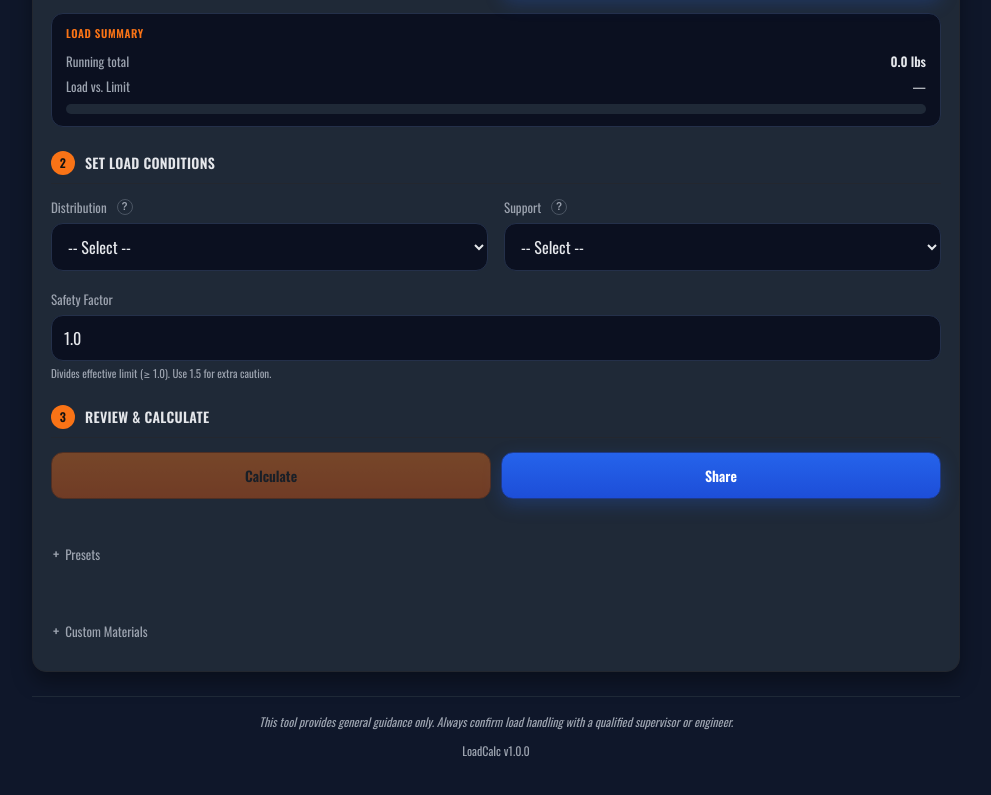
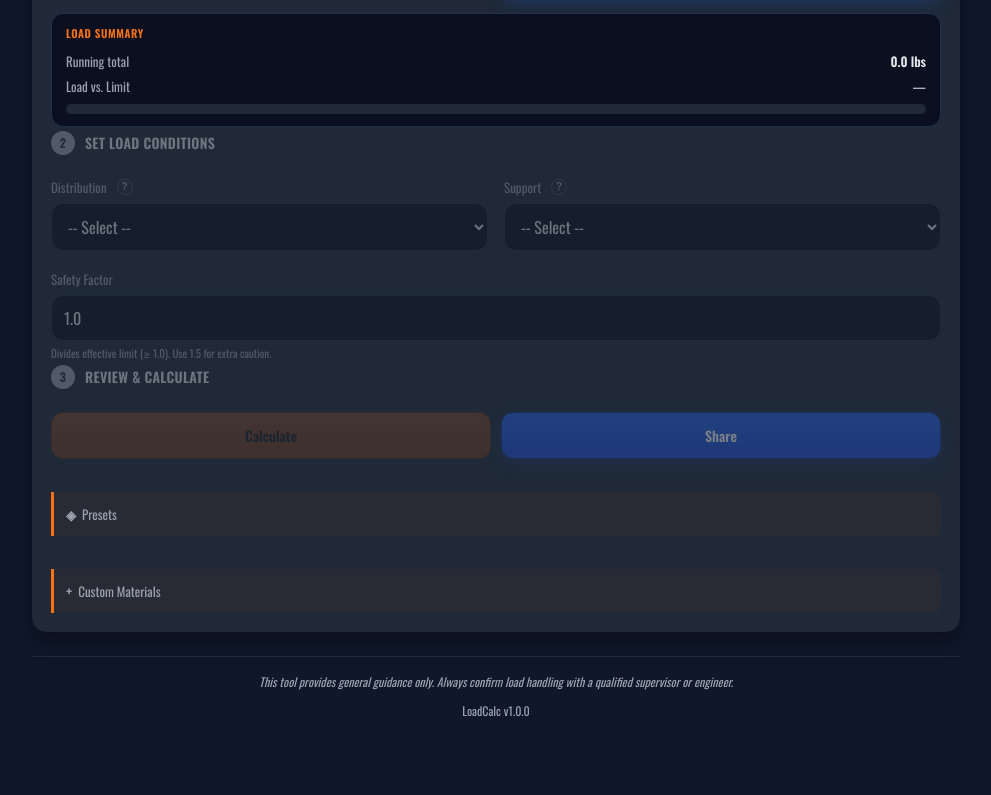
Before and after one commit to mwh-max/loadCalc, a website with bundled scripts: page index.html in a window 1280 px wide. Shown: the part 545-1340 px from the top of the page, without its empty margins (144-1135 px from the left). Built offline with nearby package versions, Linux system fonts and the light colour scheme.

Commit message:
feat(ux): add step progression locking and details panel styling
Dim Steps 2 and 3 at load; unlock Step 2 when items exist, Step 3
when distribution and support are both selected. Step number badges
grey out when inactive and animate to orange on unlock.

Style Presets and Custom Materials with an orange left border accent
and subtle background tint. Add smooth grid-based expand/collapse
animation to both <details> panels. Change Presets icon to ◈.

Co-Authored-By: Claude Sonnet 4.6 <noreply@anthropic.com>

```diff
--- a/index.html
+++ b/index.html
@@ -145,8 +145,9 @@
               </div>
             </div>
 
+            <div id="step2Section" class="step-section">
             <div class="step-header">
-              <span class="step-num">2</span>
+              <span class="step-num" id="stepNum2">2</span>
               <span>Set Load Conditions</span>
             </div>
 
@@ -445,8 +446,11 @@
 
             <div id="calcError" class="inline-error" hidden></div>
 
+            </div><!-- /#step2Section -->
+
+            <div id="step3Section" class="step-section">
             <div class="step-header">
-              <span class="step-num">3</span>
+              <span class="step-num" id="stepNum3">3</span>
               <span>Review &amp; Calculate</span>
             </div>
 
@@ -473,12 +477,15 @@
                 alt="QR code for shared load"
               />
             </div>
+
+            </div><!-- /#step3Section -->
           </form>
 
           <hr class="hr" />
 
           <details class="presets">
             <summary>Presets</summary>
+            <div class="details-body"><div class="details-inner">
             <div class="preset-save">
               <input
                 type="text"
@@ -491,12 +498,14 @@
             </div>
             <div id="presetError" class="inline-error" hidden></div>
             <ul id="presetsList" class="preset-list"></ul>
+            </div></div><!-- /.details-inner/.details-body -->
           </details>
 
           <hr class="hr" />
 
           <details class="custom-materials">
             <summary>Custom Materials</summary>
+            <div class="details-body"><div class="details-inner">
             <form id="customMaterialForm" novalidate>
               <div class="row">
                 <div>
@@ -541,6 +550,7 @@
               <button type="submit" class="btn btn-secondary">Add Material</button>
             </form>
             <ul id="customMaterialsList" class="custom-list"></ul>
+            </div></div><!-- /.details-inner/.details-body -->
           </details>
         </section>
       </main>
--- a/script.js
+++ b/script.js
@@ -544,6 +544,24 @@ function updateCalculateBtn() {
   calculateBtn.disabled = loadItems.length === 0;
 }
 
+function updateStepLocks() {
+  const step2 = document.getElementById("step2Section");
+  const step3 = document.getElementById("step3Section");
+  const num2 = document.getElementById("stepNum2");
+  const num3 = document.getElementById("stepNum3");
+
+  const hasItems = loadItems.length > 0;
+  const dist = document.getElementById("distribution").value;
+  const sup = document.getElementById("support").value;
+  const step2Complete = hasItems && dist && sup;
+
+  step2.classList.toggle("locked", !hasItems);
+  num2.classList.toggle("inactive", !hasItems);
+
+  step3.classList.toggle("locked", !step2Complete);
+  num3.classList.toggle("inactive", !step2Complete);
+}
+
 function confirmEdit(index, newQty) {
   if (!Number.isFinite(newQty) || newQty <= 0) {
     showInlineError("addError", "Quantity must be greater than zero.");
@@ -650,6 +668,7 @@ function renderLoadItems() {
   loadItemsEl.hidden = loadItems.length === 0;
   updateCalculateBtn();
   updateGauge();
+  updateStepLocks();
 }
 
 function addToLoad() {
@@ -1284,6 +1303,7 @@ renderCustomMaterials();
 renderPresets();
 document.getElementById("loadTotalWeight").textContent = toDisplay(0);
 loadFromUrl();
+updateStepLocks();
 
 // ---- Listeners ----
 
@@ -1322,6 +1342,7 @@ document.getElementById("distribution").addEventListener("change", () => {
   clearInlineError("calcError");
   updateDistributionHint();
   updateGauge();
+  updateStepLocks();
 });
 
 document.getElementById("support").addEventListener("change", () => {
@@ -1329,6 +1350,7 @@ document.getElementById("support").addEventListener("change", () => {
   const isCustom = document.getElementById("support").value === "custom";
   document.getElementById("customLimitRow").hidden = !isCustom;
   updateGauge();
+  updateStepLocks();
 });
 
 document.getElementById("customLimit").addEventListener("input", updateGauge);
--- a/style.css
+++ b/style.css
@@ -449,6 +449,20 @@ select:focus {
   font-size: 12px;
   font-weight: 700;
   flex-shrink: 0;
+  transition: background 0.3s ease, color 0.3s ease;
+}
+.step-num.inactive {
+  background: var(--muted);
+  color: #1f2937;
+}
+
+/* --- Step section locking --- */
+.step-section {
+  transition: opacity 0.3s ease;
+}
+.step-section.locked {
+  opacity: 0.4;
+  pointer-events: none;
 }
 
 /* --- Inline field errors --- */
@@ -618,6 +632,10 @@ select:focus {
 /* --- Custom materials section --- */
 .custom-materials {
   margin-top: 4px;
+  background: rgba(249, 115, 22, 0.04);
+  border-left: 3px solid var(--accent);
+  border-radius: 0 8px 8px 0;
+  padding: 0 10px;
 }
 .custom-materials summary {
   cursor: pointer;
@@ -790,6 +808,10 @@ textarea:focus {
 /* --- Presets section --- */
 .presets {
   margin-top: 4px;
+  background: rgba(249, 115, 22, 0.04);
+  border-left: 3px solid var(--accent);
+  border-radius: 0 8px 8px 0;
+  padding: 0 10px;
 }
 .presets summary {
   cursor: pointer;
@@ -808,14 +830,14 @@ textarea:focus {
   color: var(--text);
 }
 .presets summary::before {
-  content: "+";
+  content: "◈";
   font-weight: 700;
-  font-size: 14px;
-  transition: transform 0.2s ease;
+  font-size: 13px;
+  transition: opacity 0.2s ease;
   display: inline-block;
 }
 .presets[open] summary::before {
-  transform: rotate(45deg);
+  opacity: 0.6;
 }
 .preset-save {
   display: flex;
@@ -1392,3 +1414,19 @@ textarea:focus {
     display: none;
   }
 }
+
+/* --- Details expand/collapse animation --- */
+.details-body {
+  display: grid;
+  grid-template-rows: 0fr;
+  transition: grid-template-rows 0.3s ease, opacity 0.25s ease;
+  opacity: 0;
+}
+details[open] .details-body {
+  grid-template-rows: 1fr;
+  opacity: 1;
+}
+.details-inner {
+  overflow: hidden;
+  min-height: 0;
+}
```
